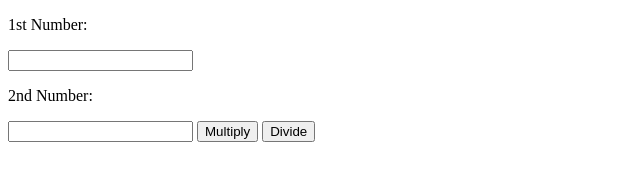
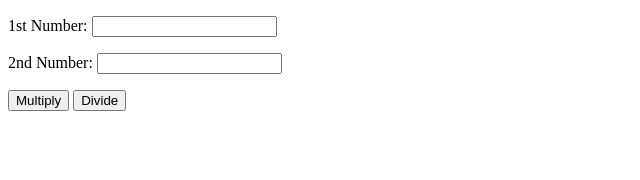
Before and after one commit to jordanbailonc/JavaScriptBasics, a plain HTML site: page Exercise10/index.html in a window 1280 px wide. Shown: the whole page, without its empty margins (0-640 px from the left). Drawn offline with Linux system fonts and the light colour scheme.

Commit message:
Write a Program to calculate and divide numbers inputs by user

```diff
--- a/Exercise10/index.html
+++ b/Exercise10/index.html
@@ -7,8 +7,8 @@
     <title>Multiplication with numbers</title>
 </head>
 <body>
-    <p>1st Number: </p><input type="number" id="num1"/>
-    <p>2nd Number: </p><input type="number" id="num2">
+    <p>1st Number: <input type="number" id="num1"/></p>
+    <p>2nd Number: <input type="number" id="num2"></p>
     <button onclick="multiply()">Multiply</button>
     <button onclick="divide()">Divide</button>
     <p id="answ"></p>
```
